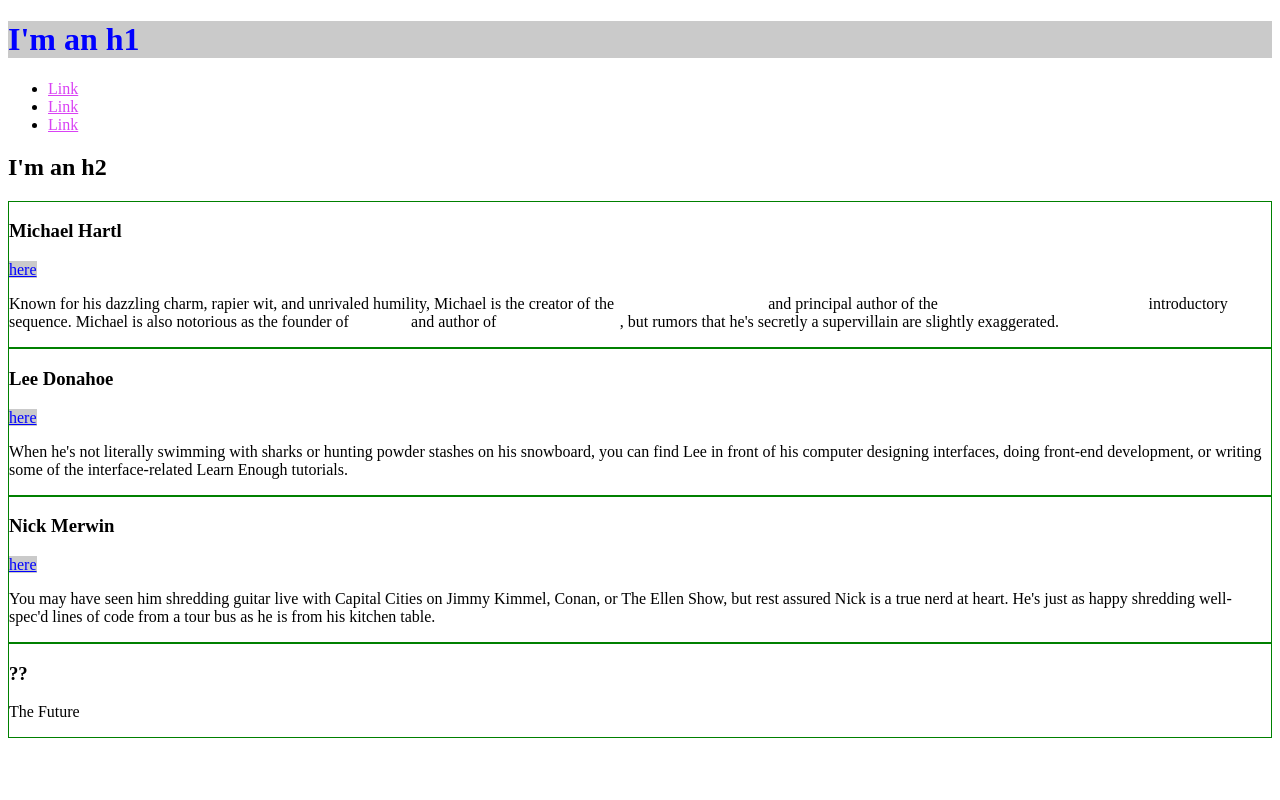
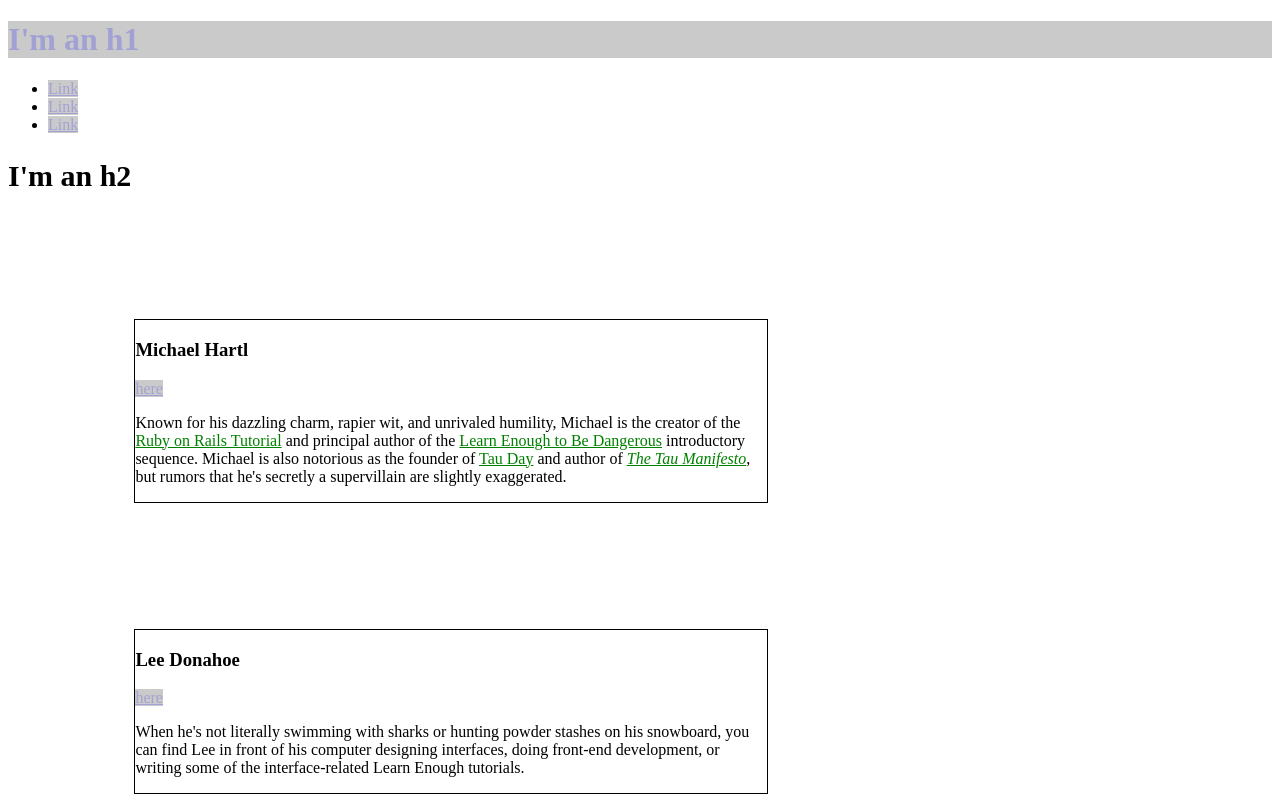
Before and after one commit to Vinz37/Vinz37.github.io, a plain HTML site: page index.html in a window 1280 px wide. Shown: the top 800 px of the page. Drawn offline with Linux system fonts and the light colour scheme.

Commit message:
Messing with the borders

```diff
--- a/index.html
+++ b/index.html
@@ -8,20 +8,22 @@
       a {
         color: #d942f4;
       }
-      div.bio-box {
-        border: 1px solid #008000;
+      h2 {
+        font-size: 30px;
       }
       /* Bio Styles */
       .bio-box {
         border: 1px solid #000;
+        width: 50%;
+        margin: 10%;
       }
       .bio-copy a {
-        color: #0800;
+        color: #008000;
       }
       /* Social Styles */
       .social-link {
         background: rgba(150, 150, 150, .5);
-        color: #00F;
+        color: rgba(0, 0, 255, .2);
       }
     </style>
   </head>
@@ -29,16 +31,17 @@
     <h1 class="social-link">I'm an h1</h1>
     <ul>
       <li>
-        <a href="http://example.com/">Link</a>
+        <a href="http://example.com/" class="social-link">Link</a>
       </li>
       <li>
-        <a href="http://example.com/">Link</a>
+        <a href="http://example.com/" class="social-link">Link</a>
       </li>
       <li>
-        <a href="http://example.com/">Link</a>
+        <a href="http://example.com/" class="social-link">Link</a>
       </li>
     </ul>
     <h2>I'm an h2</h2>
+    <div class="bio-wrapper">
       <div class="bio-box">
         <h3>Michael Hartl</h3>
         <a href="http://twitter.com/mhartl" class="social-link">here</a>
@@ -88,5 +91,6 @@
           The Future
         </p>
       </div>
+    </div>
   </body>
 </html>
```
Lines whose indentation alone changed are shown as unchanged.
